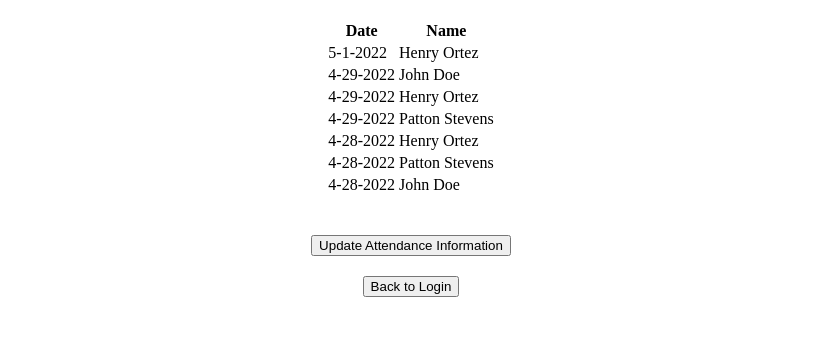
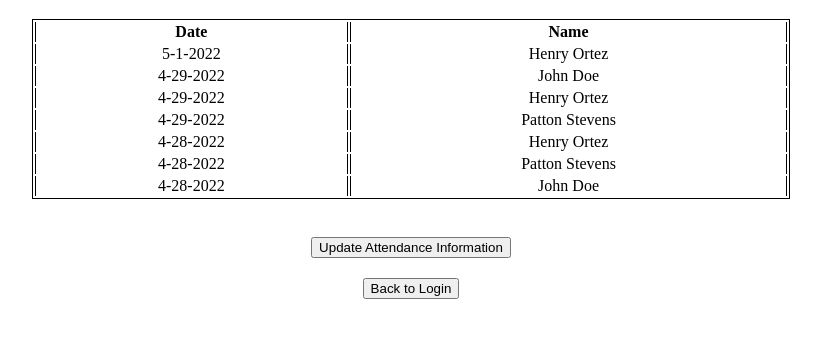
Before and after one commit to BobWizardLad/RFID-attendance-gate, a website: page Web/html/attendance.html in a window 1280 px wide. Shown: the part 61-398 px from the top of the page, without its empty margins (229-1050 px from the left). Drawn offline with Linux system fonts and the light colour scheme.

Commit message:
Attendance Table Looks Cleaner

```diff
--- a/Web/html/attendance.html
+++ b/Web/html/attendance.html
@@ -1,13 +1,19 @@
 <!DOCTYPE html>
 <html>
 <head>
-
+<style>
+th, td {
+    text-align: center;
+    border-right: 1px solid;
+    border-left: 1px solid;
+}
+</style>
 </head>
 <body>
     <h1 style="text-align: center;">Student Attendance</h1>
 
     <div>
-        <table style="margin: auto;">
+        <table style="margin: auto; border: 1px solid; width: 60%;">
             <tr>
                 <th>Date</th>
                 <th>Name</th>
```
